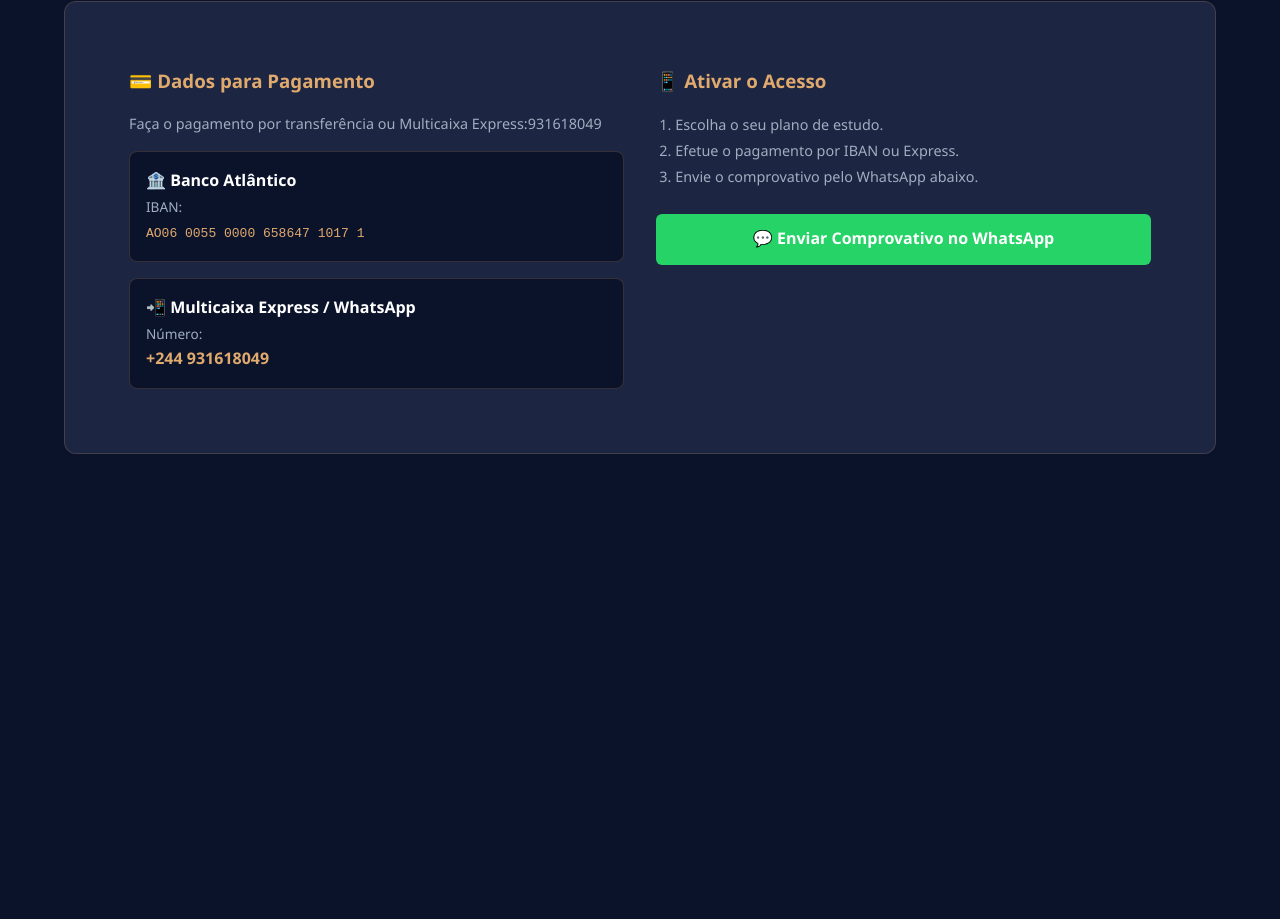
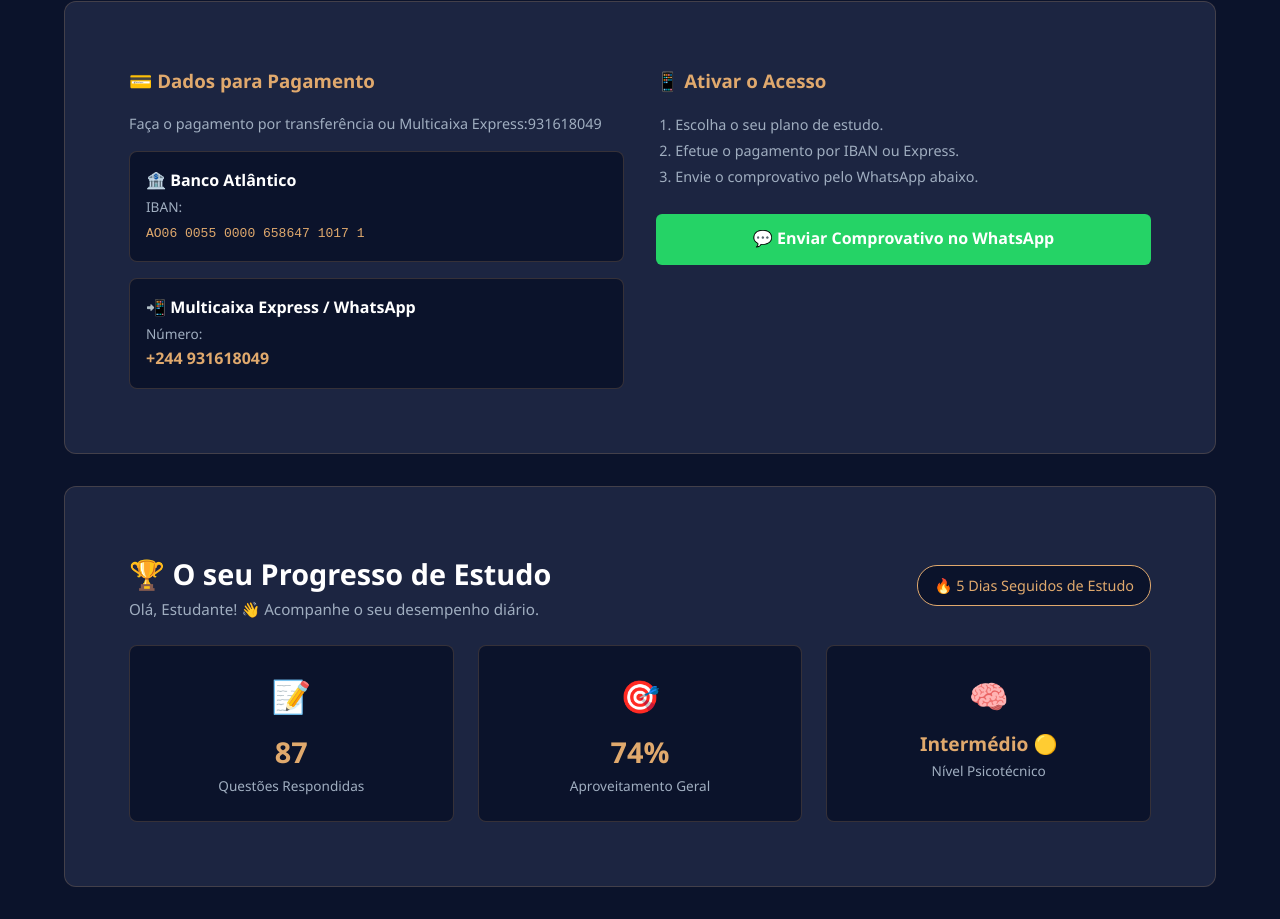
Before and after one commit to 951115p/Preparat-rio_concurso_publico_Angola, a plain HTML site: page index.html in a window 1280 px wide. Shown: the part 2954-3873 px from the top of the page. Before the commit the page ends 3440 px from the top, so only its background shows below. Drawn offline with Linux system fonts and the light colour scheme.

Commit message:
Add student progress section to index.html
Added a new section for student progress tracking with performance metrics.

```diff
--- a/index.html
+++ b/index.html
@@ -682,3 +682,38 @@
 
     </div>
 </section>
+<!-- SECÇÃO 8: PROGRESSO DO ESTUDANTE -->
+<section class="section-padding" id="progresso" style="background-color: var(--bg-card); margin: 2rem 5%; border-radius: 12px; border: 1px solid var(--border-color);">
+    <div style="display: flex; justify-content: space-between; align-items: center; margin-bottom: 1.5rem; flex-wrap: wrap; gap: 1rem;">
+        <div>
+            <h2 class="section-title">🏆 O seu Progresso de Estudo</h2>
+            <p class="section-subtitle">Olá, Estudante! 👋 Acompanhe o seu desempenho diário.</p>
+        </div>
+        <div style="background: var(--bg-dark); padding: 0.5rem 1rem; border-radius: 20px; border: 1px solid var(--accent-gold); font-size: 0.9rem; color: var(--accent-gold);">
+            🔥 5 Dias Seguidos de Estudo
+        </div>
+    </div>
+
+    <!-- MENSURÁVEIS DE DESEMPENHO -->
+    <div style="display: grid; grid-template-columns: repeat(auto-fit, minmax(200px, 1fr)); gap: 1.5rem;">
+
+        <div style="background: var(--bg-dark); padding: 1.5rem; border-radius: 8px; text-align: center; border: 1px solid var(--border-color);">
+            <div style="font-size: 2rem; margin-bottom: 0.5rem;">📝</div>
+            <div style="font-size: 1.8rem; font-weight: bold; color: var(--accent-gold);">87</div>
+            <div style="font-size: 0.85rem; color: var(--text-muted);">Questões Respondidas</div>
+        </div>
+
+        <div style="background: var(--bg-dark); padding: 1.5rem; border-radius: 8px; text-align: center; border: 1px solid var(--border-color);">
+            <div style="font-size: 2rem; margin-bottom: 0.5rem;">🎯</div>
+            <div style="font-size: 1.8rem; font-weight: bold; color: var(--accent-gold);">74%</div>
+            <div style="font-size: 0.85rem; color: var(--text-muted);">Aproveitamento Geral</div>
+        </div>
+
+        <div style="background: var(--bg-dark); padding: 1.5rem; border-radius: 8px; text-align: center; border: 1px solid var(--border-color);">
+            <div style="font-size: 2rem; margin-bottom: 0.5rem;">🧠</div>
+            <div style="font-size: 1.2rem; font-weight: bold; color: var(--accent-gold); margin-top: 0.5rem;">Intermédio 🟡</div>
+            <div style="font-size: 0.85rem; color: var(--text-muted);">Nível Psicotécnico</div>
+        </div>
+
+    </div>
+</section>
```
